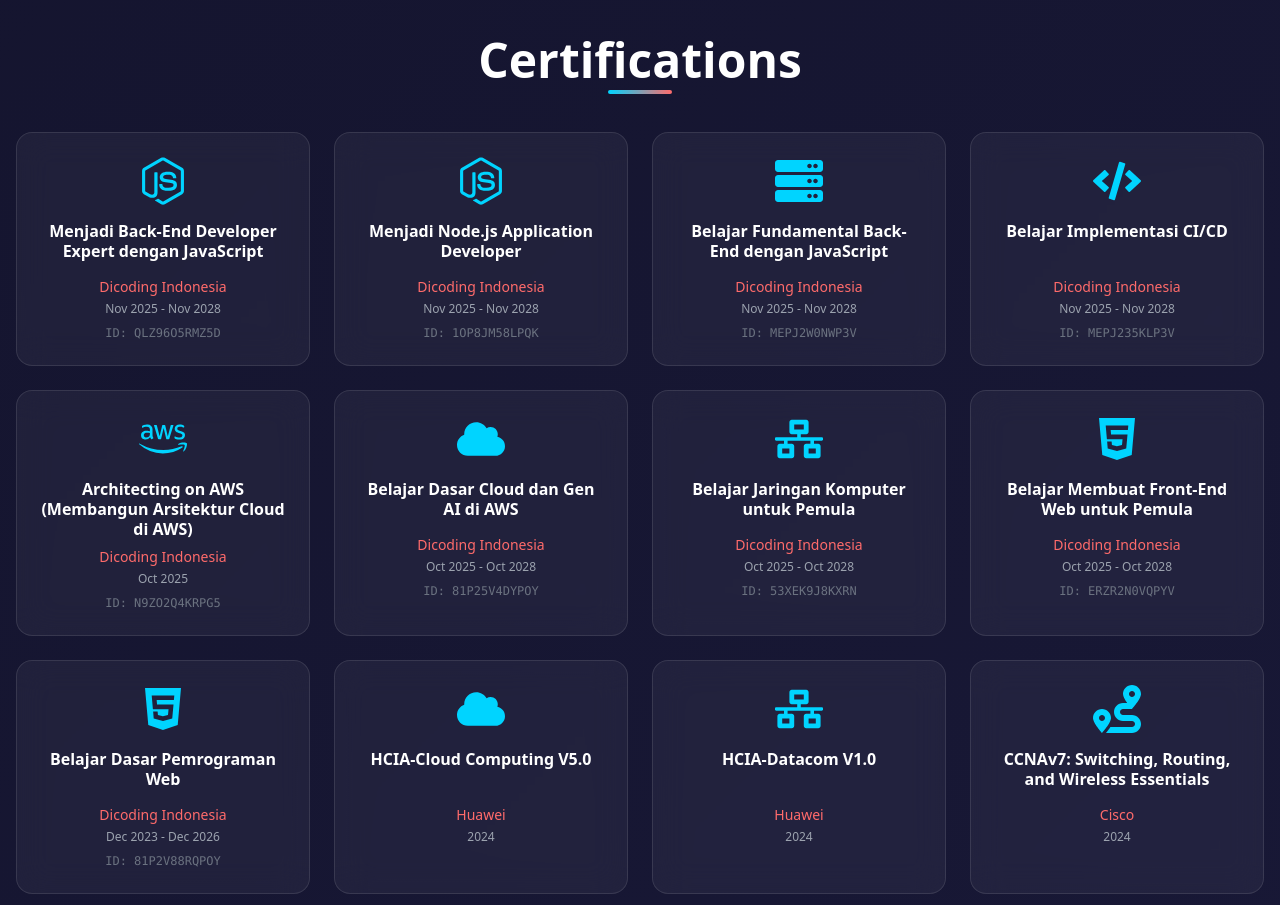
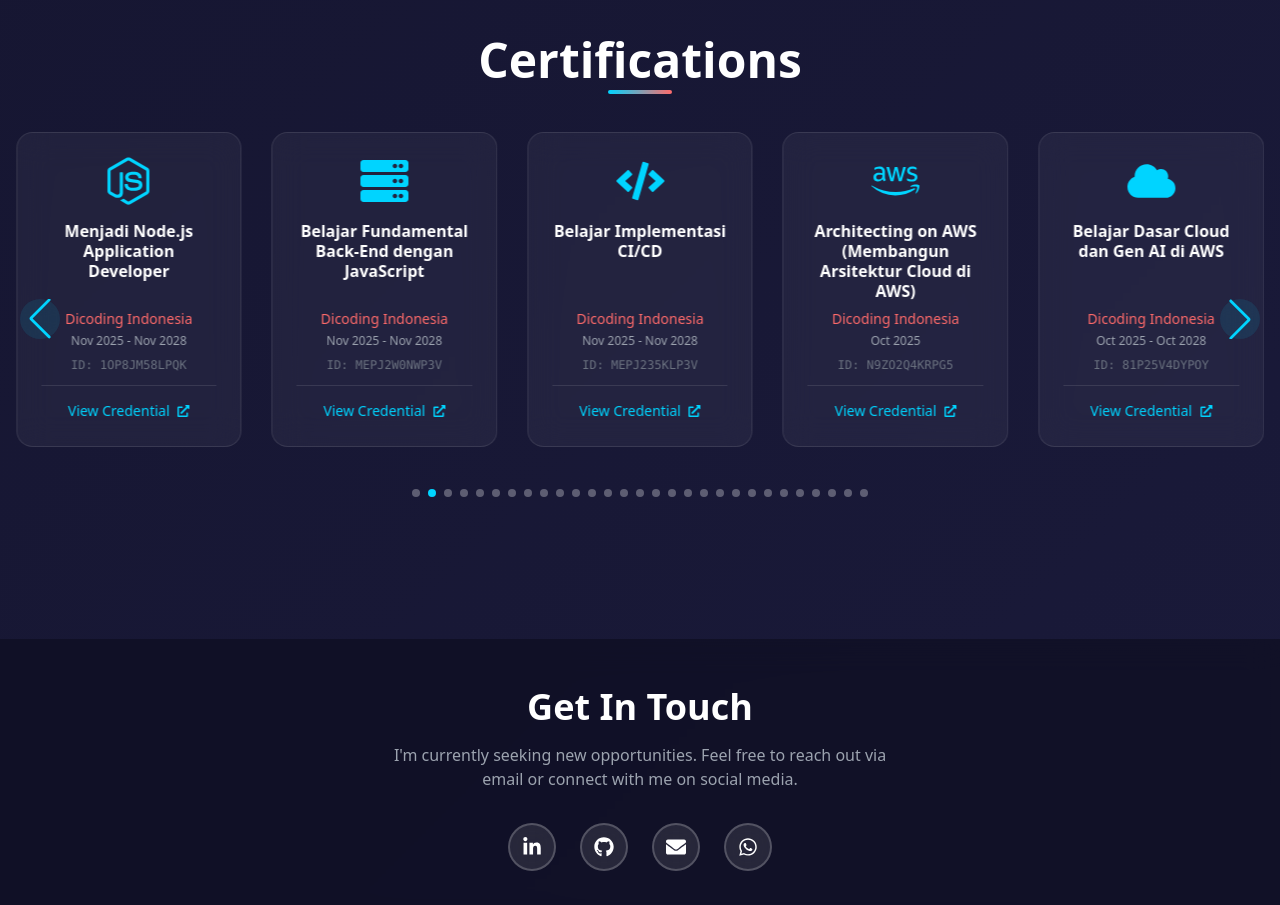
Before and after one commit to khoirulmalik/web-porto, a React (Vite) app: page / in a window 1280 px wide. Shown: the part 4420-5325 px from the top of the page. Built offline with nearby package versions, Linux system fonts and the light colour scheme.

Commit message:
Add Swiper carousel to Certificates with clickable credential links

```diff
--- a/src/components/data/certificatesData.js
+++ b/src/components/data/certificatesData.js
@@ -27,6 +27,7 @@
     issuer: "Dicoding Indonesia",
     date: "Nov 2025 - Nov 2028",
     credentialId: "QLZ96O5RMZ5D",
+    credentialUrl: "https://www.dicoding.com/certificates/QLZ96O5RMZ5D",
     icon: FaNodeJs,
   },
   {
@@ -35,6 +36,7 @@
     issuer: "Dicoding Indonesia",
     date: "Nov 2025 - Nov 2028",
     credentialId: "1OP8JM58LPQK",
+    credentialUrl: "https://www.dicoding.com/certificates/1OP8JM58LPQK",
     icon: FaNodeJs,
   },
   {
@@ -43,6 +45,7 @@
     issuer: "Dicoding Indonesia",
     date: "Nov 2025 - Nov 2028",
     credentialId: "MEPJ2W0NWP3V",
+    credentialUrl: "https://www.dicoding.com/certificates/MEPJ2W0NWP3V",
     icon: FaServer,
   },
   {
@@ -51,6 +54,7 @@
     issuer: "Dicoding Indonesia",
     date: "Nov 2025 - Nov 2028",
     credentialId: "MEPJ235KLP3V",
+    credentialUrl: "https://www.dicoding.com/certificates/MEPJ235KLP3V",
     icon: FaCode,
   },
   {
@@ -59,6 +63,7 @@
     issuer: "Dicoding Indonesia",
     date: "Oct 2025",
     credentialId: "N9ZO2Q4KRPG5",
+    credentialUrl: "https://www.dicoding.com/certificates/N9ZO2Q4KRPG5",
     icon: FaAws,
   },
   {
@@ -67,6 +72,7 @@
     issuer: "Dicoding Indonesia",
     date: "Oct 2025 - Oct 2028",
     credentialId: "81P25V4DYPOY",
+    credentialUrl: "https://www.dicoding.com/certificates/81P25V4DYPOY",
     icon: FaCloud,
   },
   {
@@ -75,6 +81,7 @@
     issuer: "Dicoding Indonesia",
     date: "Oct 2025 - Oct 2028",
     credentialId: "53XEK9J8KXRN",
+    credentialUrl: "https://www.dicoding.com/certificates/53XEK9J8KXRN",
     icon: FaNetworkWired,
   },
   {
@@ -83,6 +90,7 @@
     issuer: "Dicoding Indonesia",
     date: "Oct 2025 - Oct 2028",
     credentialId: "ERZR2N0VQPYV",
+    credentialUrl: "https://www.dicoding.com/certificates/ERZR2N0VQPYV",
     icon: FaHtml5,
   },
   {
@@ -91,6 +99,7 @@
     issuer: "Dicoding Indonesia",
     date: "Dec 2023 - Dec 2026",
     credentialId: "81P2V88RQPOY",
+    credentialUrl: "https://www.dicoding.com/certificates/81P2V88RQPOY",
     icon: FaHtml5,
   },
 
--- a/src/components/sections/Certificates.jsx
+++ b/src/components/sections/Certificates.jsx
@@ -1,4 +1,11 @@
+import { Swiper, SwiperSlide } from "swiper/react";
+import { Navigation, Pagination, Autoplay } from "swiper/modules";
+import "swiper/css";
+import "swiper/css/navigation";
+import "swiper/css/pagination";
+
 import SectionTitle from "../ui/SectionTitle";
+import CertificateCard from "../ui/CertificateCard";
 import { certificatesData } from "../data/certificatesData";
 
 const Certificates = () => {
@@ -7,36 +14,45 @@
       <div className="max-w-7xl mx-auto">
         <SectionTitle>Certifications</SectionTitle>
 
-        <div className="grid sm:grid-cols-2 lg:grid-cols-3 xl:grid-cols-4 gap-6">
-          {certificatesData.map((cert) => {
-            const Icon = cert.icon;
-            return (
-              <div key={cert.id} className="card-base text-center group">
-                <div className="text-5xl text-primary mb-4 flex justify-center transition-transform duration-300 group-hover:scale-110">
-                  <Icon />
-                </div>
-
-                <h3 className="text-base font-semibold text-white mb-2 leading-tight min-h-[3rem]">
-                  {cert.title}
-                </h3>
-
-                <p className="text-secondary font-medium text-sm mb-1">
-                  {cert.issuer}
-                </p>
-
-                {cert.date && (
-                  <p className="text-gray-400 text-xs mb-2">{cert.date}</p>
-                )}
-
-                {cert.credentialId && (
-                  <p className="text-gray-500 text-xs font-mono">
-                    ID: {cert.credentialId}
-                  </p>
-                )}
-              </div>
-            );
-          })}
-        </div>
+        <Swiper
+          modules={[Navigation, Pagination, Autoplay]}
+          spaceBetween={20}
+          slidesPerView={1}
+          navigation
+          pagination={{ clickable: true }}
+          autoplay={{
+            delay: 3000,
+            disableOnInteraction: false,
+            pauseOnMouseEnter: true,
+          }}
+          loop={true}
+          grabCursor={true}
+          breakpoints={{
+            480: {
+              slidesPerView: 2,
+              spaceBetween: 20,
+            },
+            768: {
+              slidesPerView: 3,
+              spaceBetween: 20,
+            },
+            1024: {
+              slidesPerView: 4,
+              spaceBetween: 30,
+            },
+            1280: {
+              slidesPerView: 5,
+              spaceBetween: 30,
+            },
+          }}
+          className="pb-16"
+        >
+          {certificatesData.map((cert) => (
+            <SwiperSlide key={cert.id} className="h-auto">
+              <CertificateCard cert={cert} />
+            </SwiperSlide>
+          ))}
+        </Swiper>
       </div>
     </section>
   );
--- /dev/null
+++ b/src/components/ui/CertificateCard.jsx
@@ -0,0 +1,49 @@
+import { FaExternalLinkAlt } from "react-icons/fa";
+
+const CertificateCard = ({ cert }) => {
+  const Icon = cert.icon;
+
+  const handleClick = () => {
+    if (cert.credentialUrl) {
+      window.open(cert.credentialUrl, "_blank", "noopener,noreferrer");
+    }
+  };
+
+  return (
+    <div
+      className={`card-base text-center h-full flex flex-col group ${
+        cert.credentialUrl ? "cursor-pointer" : ""
+      }`}
+      onClick={handleClick}
+    >
+      <div className="text-5xl text-primary mb-4 flex justify-center transition-transform duration-300 group-hover:scale-110">
+        <Icon />
+      </div>
+
+      <h3 className="text-base font-semibold text-white mb-2 leading-tight flex-grow">
+        {cert.title}
+      </h3>
+
+      <p className="text-secondary font-medium text-sm mb-1">{cert.issuer}</p>
+
+      {cert.date && <p className="text-gray-400 text-xs mb-2">{cert.date}</p>}
+
+      {cert.credentialId && (
+        <p className="text-gray-500 text-xs font-mono mb-3">
+          ID: {cert.credentialId}
+        </p>
+      )}
+
+      {cert.credentialUrl && (
+        <div className="mt-auto pt-3 border-t border-white/10">
+          <button className="inline-flex items-center gap-2 text-primary text-sm font-medium group-hover:text-secondary transition-colors">
+            <span>View Credential</span>
+            <FaExternalLinkAlt className="text-xs" />
+          </button>
+        </div>
+      )}
+    </div>
+  );
+};
+
+export default CertificateCard;
```
